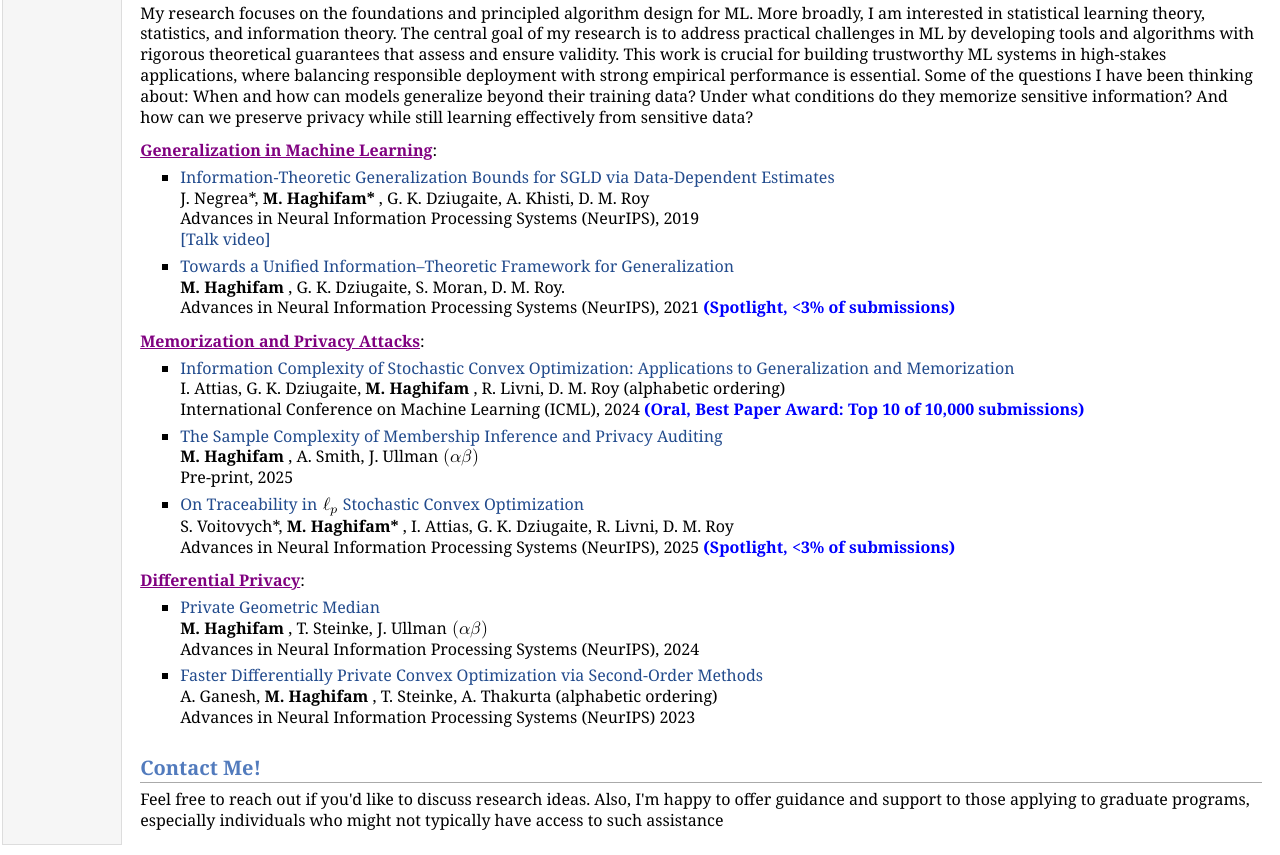
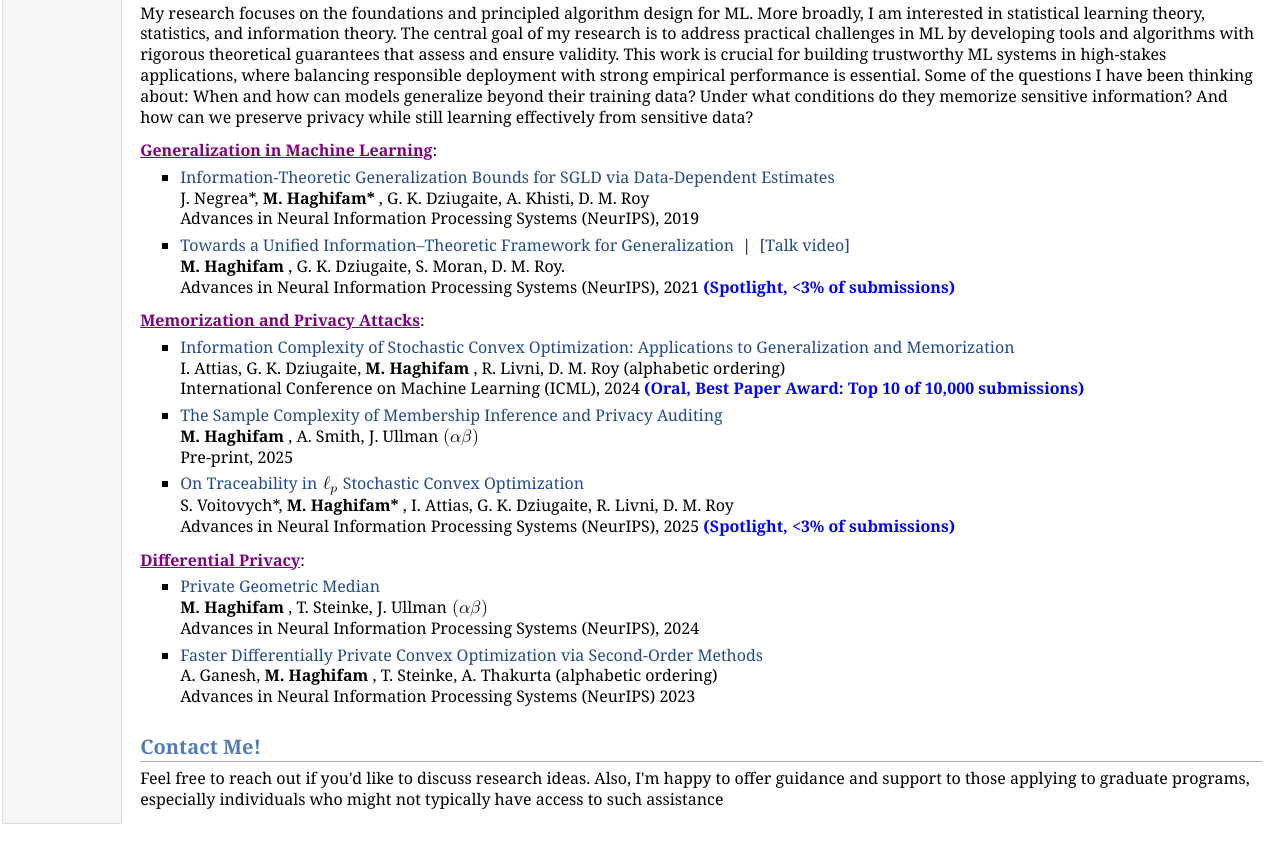
Before and after one commit to mhaghifam/mahdihaghifam, a plain HTML site: page index.html in a window 1280 px wide. Shown: the part 673-1528 px from the top of the page. After the commit the page ends 1507 px from the top, so only its background shows below. Drawn offline with Linux system fonts and the light colour scheme.

Commit message:
Fix HTML structure and content formatting

```diff
--- a/index.html
+++ b/index.html
@@ -48,9 +48,9 @@ I was also a research intern at <a href="https://www.elementai.com/">Element AI
 <li><p><a href="https://arxiv.org/abs/1911.02151">Information-Theoretic Generalization Bounds for SGLD via Data-Dependent Estimates</a>
 <br /> J. Negrea*, <b> M. Haghifam* </b>, G. K. Dziugaite, A. Khisti, D. M. Roy
 <br /> Advances in Neural Information Processing Systems (NeurIPS), 2019
-<br /><a class="talk-link" href="https://slideslive.com/38968947/towards-a-unified-informationtheoretic-framework-for-generalization?ref=search-presentations" target="_blank" rel="noopener">[Talk video]</a></p></li>
 </li>
-<li><p><a href="https://arxiv.org/abs/2111.05275">Towards a Unified Information&ndash;Theoretic Framework for Generalization</a>
+<li><p><a href="https://arxiv.org/abs/2111.05275">Towards a Unified Information&ndash;Theoretic Framework for Generalization</a>  &nbsp;|&nbsp;
+  <a class="talk-link" href="https://youtu.be/YOUR_VIDEO_ID">[Talk video]</a>
 <br /> <b> M. Haghifam </b>, G. K. Dziugaite, S. Moran,  D. M. Roy.
 <br /> Advances in Neural Information Processing Systems (NeurIPS), 2021  <font color="blue"><b>(Spotlight, &lt;3% of submissions)</b></font>
 </li>
```
